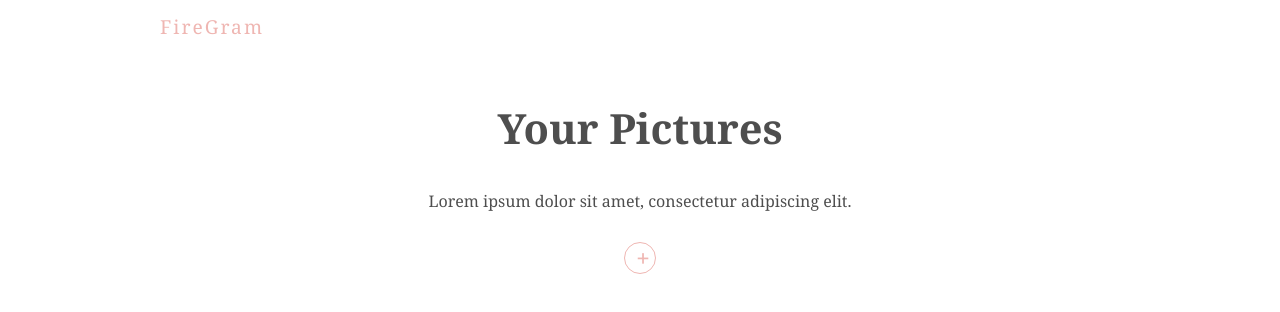
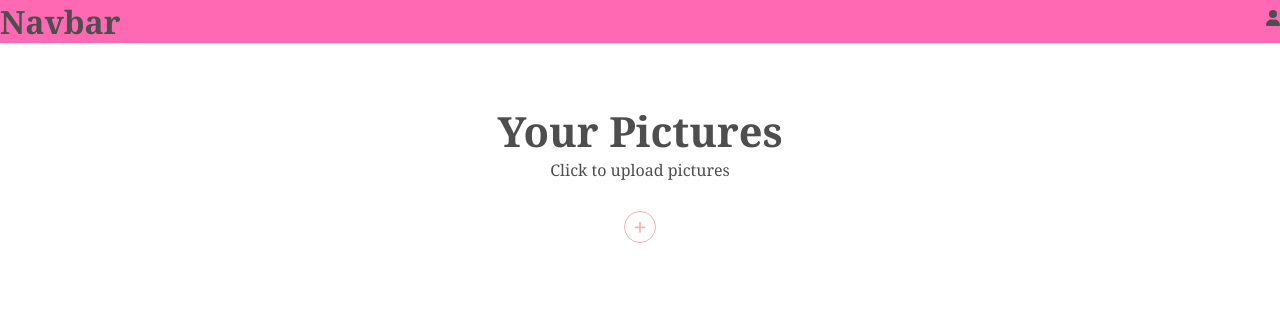
Before and after one commit to sedcakmak/photo-gallery, a React (Create React App) app: page / in a window 1280 px wide. Shown: the top 312 px of the page. Built offline with nearby package versions, Linux system fonts and the light colour scheme; no server answers; the database is empty.

Commit message:
built a skeleton navbar with font awesome

```diff
--- a/package.json
+++ b/package.json
@@ -3,6 +3,9 @@
   "version": "0.1.0",
   "private": true,
   "dependencies": {
+    "@fortawesome/fontawesome-svg-core": "^6.1.1",
+    "@fortawesome/free-solid-svg-icons": "^6.1.1",
+    "@fortawesome/react-fontawesome": "^0.1.18",
     "@testing-library/jest-dom": "^4.2.4",
     "@testing-library/react": "^9.5.0",
     "@testing-library/user-event": "^7.2.1",
--- a/src/App.js
+++ b/src/App.js
@@ -3,10 +3,13 @@ import Title from "./comps/Title";
 import UploadForm from "./comps/UploadForm";
 import ImageGrid from "./comps/imageGrid";
 import Modal from "./comps/Modal";
+import Navbar from "./comps/Navbar";
 
 function App() {
   const [selectedImage, setSelectedImage] = useState(null);
   return (
+    <>
+      <Navbar />
       <div className="App">
         <Title />
         <UploadForm />
@@ -18,6 +21,7 @@ function App() {
           />
         )}
       </div>
+    </>
   );
 }
 
--- /dev/null
+++ b/src/comps/Navbar.js
@@ -0,0 +1,14 @@
+import React from "react";
+import { FontAwesomeIcon } from "@fortawesome/react-fontawesome";
+import { faUser } from "@fortawesome/free-solid-svg-icons";
+
+const Navbar = () => {
+  return (
+    <div className="navbar">
+      <FontAwesomeIcon icon={faUser} className="user-icon" />
+      <h1>Navbar</h1>
+    </div>
+  );
+};
+
+export default Navbar;
--- a/src/comps/Title.js
+++ b/src/comps/Title.js
@@ -3,9 +3,8 @@ import React from "react";
 const Title = () => {
   return (
     <div className="title">
-      <h1>FireGram</h1>
       <h2>Your Pictures</h2>
-      <p>Lorem ipsum dolor sit amet, consectetur adipiscing elit.</p>
+      <p>Click to upload pictures</p>
     </div>
   );
 };
--- a/src/comps/UploadForm.js
+++ b/src/comps/UploadForm.js
@@ -20,7 +20,7 @@ const UploadForm = () => {
     <form>
       <label>
         <input type="file" onChange={changeHandler} />
-        <span> + </span>
+        <span>+</span>
       </label>
       <div className="output">
         {error && <div className="error">{error}</div>}
--- a/src/index.css
+++ b/src/index.css
@@ -115,3 +115,21 @@ label:hover {
   border: 3px solid white;
   box-shadow: 3px 5px 7px rgba(0, 0, 0, 0.5);
 }
+
+.navbar {
+  background-color: hotpink;
+  width: 100%;
+  position: -webkit-sticky;
+  position: sticky;
+  top: 0;
+}
+
+.user-icon {
+  float: right;
+  margin: 10px auto;
+}
+
+* {
+  margin: 0;
+  padding: 0;
+}
```
Also changed, not shown: 1 other file (tests, documents, lock files or other folders). Lines whose indentation alone changed are shown as unchanged.
